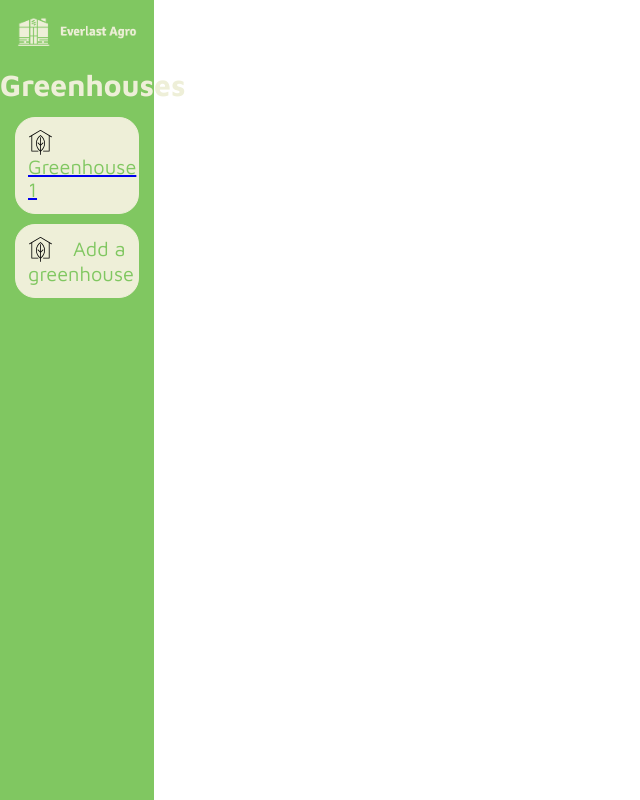
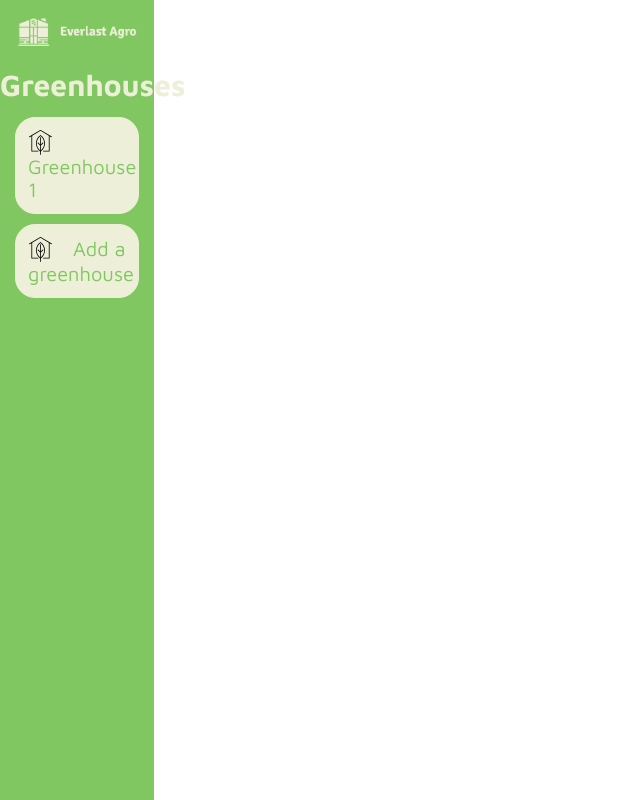
Before and after one commit to Yarvannim/Greenhouse, a Flask app: page /dev in a window 1280 px wide. Shown: the whole page, without its empty margins (0-640 px from the left). Run offline with Flask 2, Linux system fonts and the light colour scheme; tables that the repository leaves empty hold one stand-in row (values such as "Sample post").

Commit message:
Small edits for color consistency

```diff
--- a/Server/static/css/style.css
+++ b/Server/static/css/style.css
@@ -35,6 +35,9 @@ section {
 .sidebar .navigation .nav-tab .greenhouses {
   padding: 15px;
 }
+.sidebar .navigation .nav-tab .greenhouses a {
+  text-decoration: none;
+}
 .sidebar .navigation .nav-tab .greenhouses .greenhouse {
   padding: 12px;
   border: #eeefd8 1px solid;
@@ -62,7 +65,7 @@ section {
   border-spacing: 0;
 }
 .dataTable thead tr {
-  background: #36304a;
+  background: #80c761;
 }
 .dataTable thead tr th {
   padding: 20px;
--- a/Server/static/css/style.scss
+++ b/Server/static/css/style.scss
@@ -31,6 +31,9 @@ section{
             }
             .greenhouses{
                 padding: 15px;
+                a{
+                    text-decoration: none;
+                }
                 .greenhouse{
                     padding: 12px;
                     border: #eeefd8 1px solid;
@@ -62,7 +65,7 @@ section{
     border-spacing: 0;
     thead{
         tr{
-            background: #36304a;
+            background: #80c761;
             th{
                 padding: 20px;
                 font-size: 18px;
--- a/Server/static/js/functions.js
+++ b/Server/static/js/functions.js
@@ -30,6 +30,7 @@ $(document).ready(function(){
 function getData(){
   const parameters = GetParameters()
   const greenhouse = parameters.get('greenhouse')
+  document.title = `Everlast | Greenhouse ${greenhouse}`
   // let greenhouse = $("#input_greenhouse").val()
   // let amount = $("#input_amount").val()
   $.getJSON(`http://127.0.0.1:5000/data?greenhouse=${greenhouse}&amount=10`, function(data){
--- a/Server/templates/base.html
+++ b/Server/templates/base.html
@@ -4,12 +4,13 @@
     <meta charset="UTF-8">
     <meta http-equiv="X-UA-Compatible" content="IE=edge">
     <meta name="viewport" content="width=device-width, initial-scale=1.0">
+    <link rel="icon" type="image/x-icon" href="../static/img/greenhouse-icon.svg">
     <link rel="preconnect" href="https://fonts.googleapis.com">
     <link rel="preconnect" href="https://fonts.gstatic.com" crossorigin>
     <script src="https://ajax.googleapis.com/ajax/libs/jquery/3.6.3/jquery.min.js"></script>
     <link href="https://fonts.googleapis.com/css2?family=Caveat:wght@400;500;600;700&family=Maven+Pro:wght@400;500;600;700;800;900&display=swap" rel="stylesheet">
     <link rel="stylesheet" type="text/css" href="/static/css/style.css">
-    <title>{% block title %}{% endblock %}</title>
+    <title>Everlast Agro | {% block title %}{% endblock %}</title>
 </head>
 <body>
     {% include 'sidebar.html' %}
```
Also changed, not shown: 1 other file.
